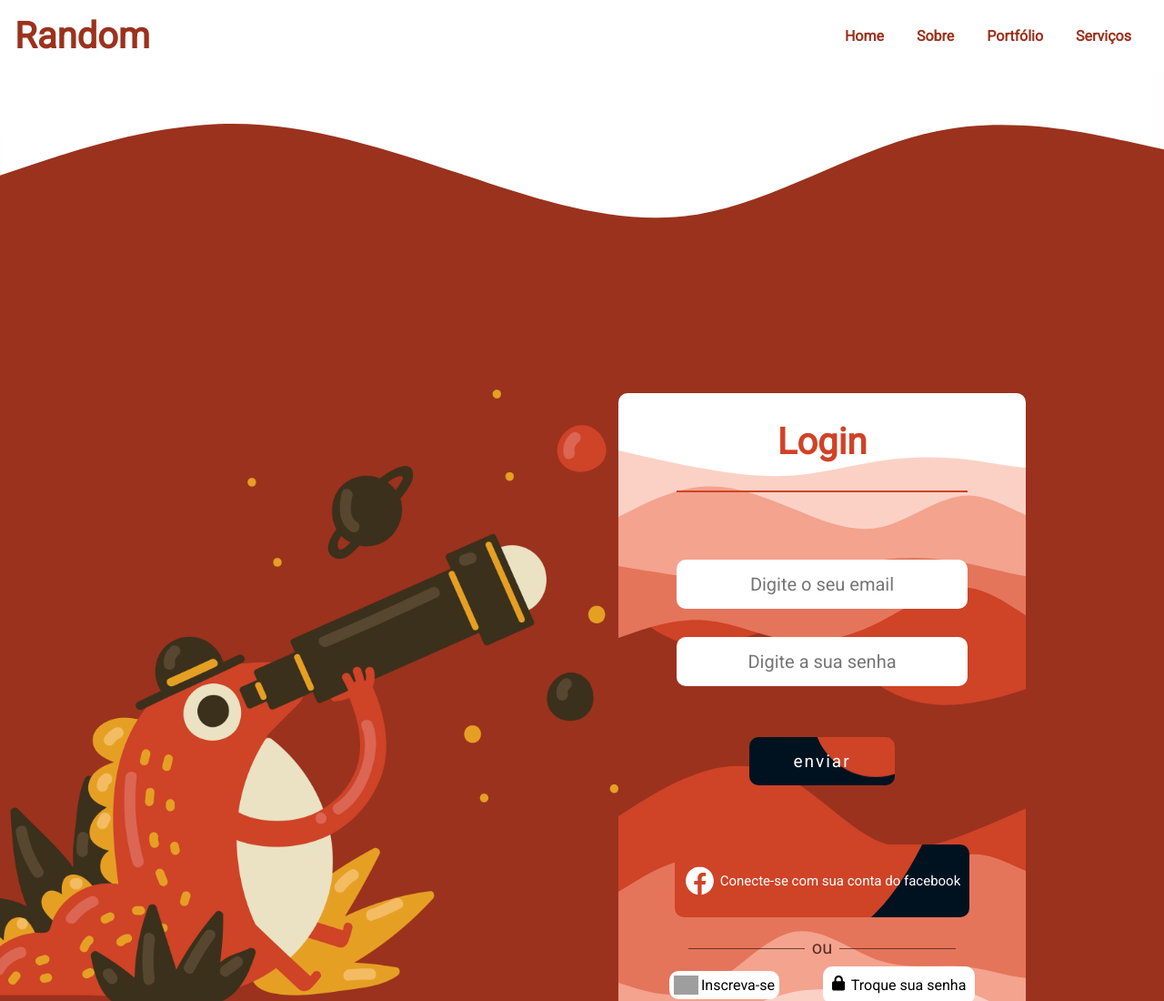
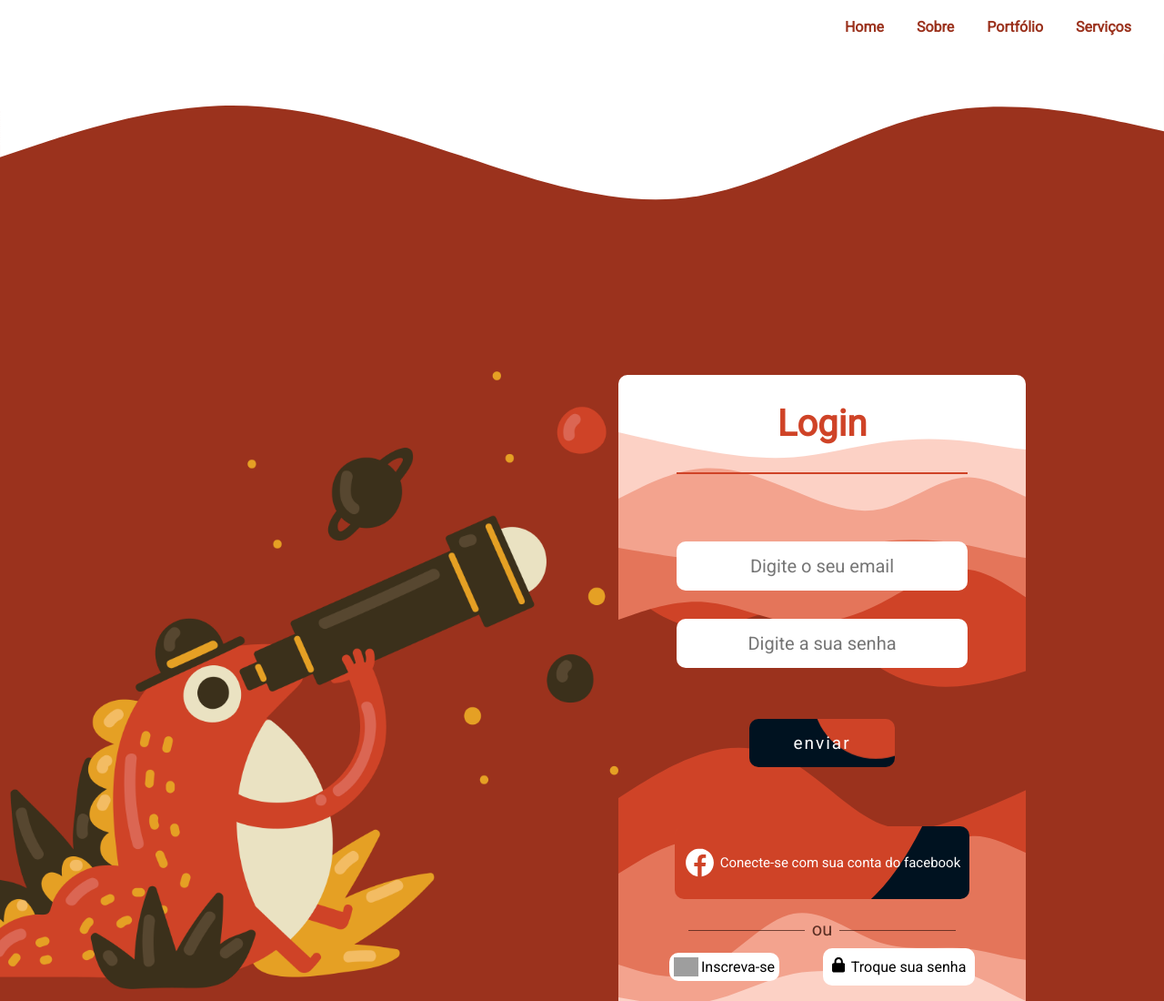
Before and after one commit to carlos-kennedy/projetos, a plain HTML site: page random_project/index.html in a window 1280 px wide. Shown: the top 1100 px of the page at 91% size. Drawn offline with Linux system fonts and the light colour scheme; grey boxes are pictures that could not be loaded.

Commit message:
Update na "logo"
Não gostei de colocar random na logo, vou pensar melhor em um nome que se encaixa nele.

```diff
--- a/random_project/index.html
+++ b/random_project/index.html
@@ -20,7 +20,7 @@
     <header>
 
         <div class="logo">
-            <h1>Random</h1>
+            <h1></h1>
         </div>
 
         <nav class="navegacao">
```
